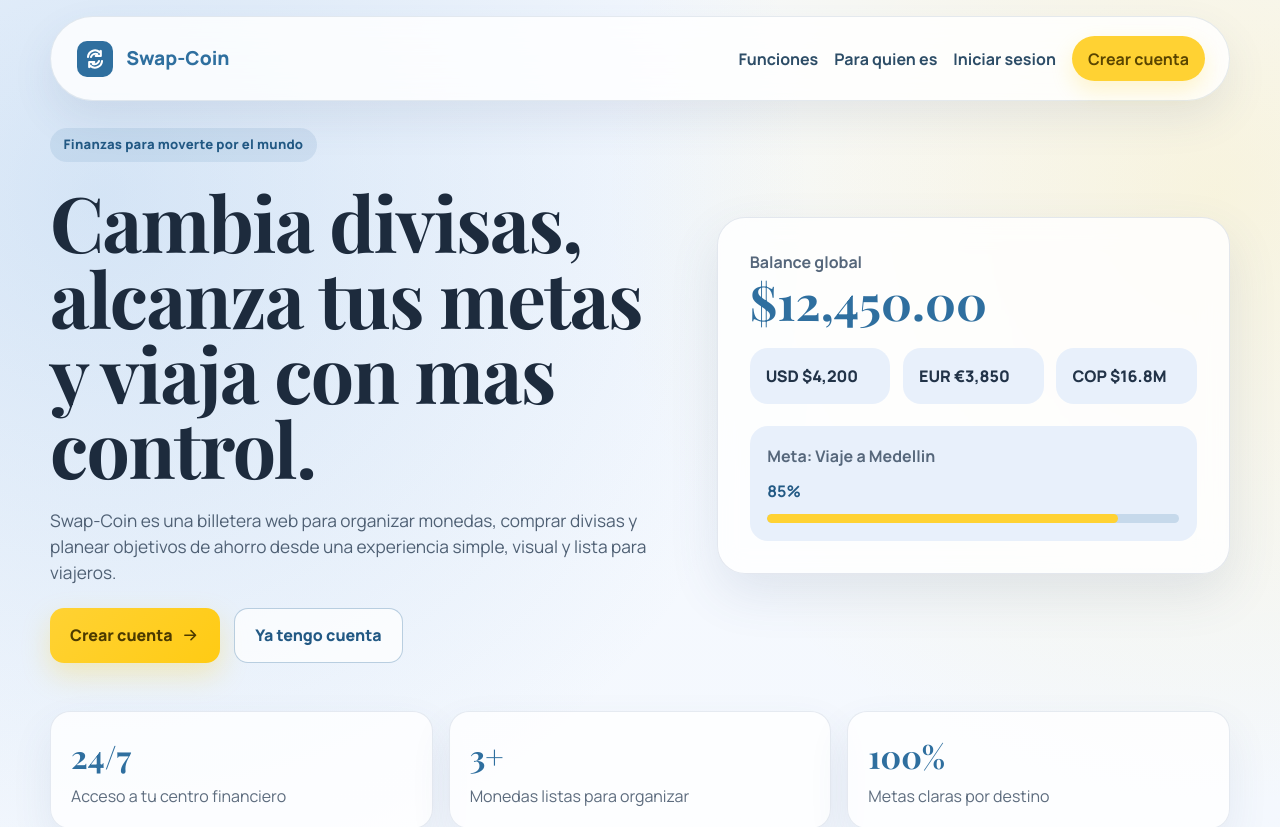
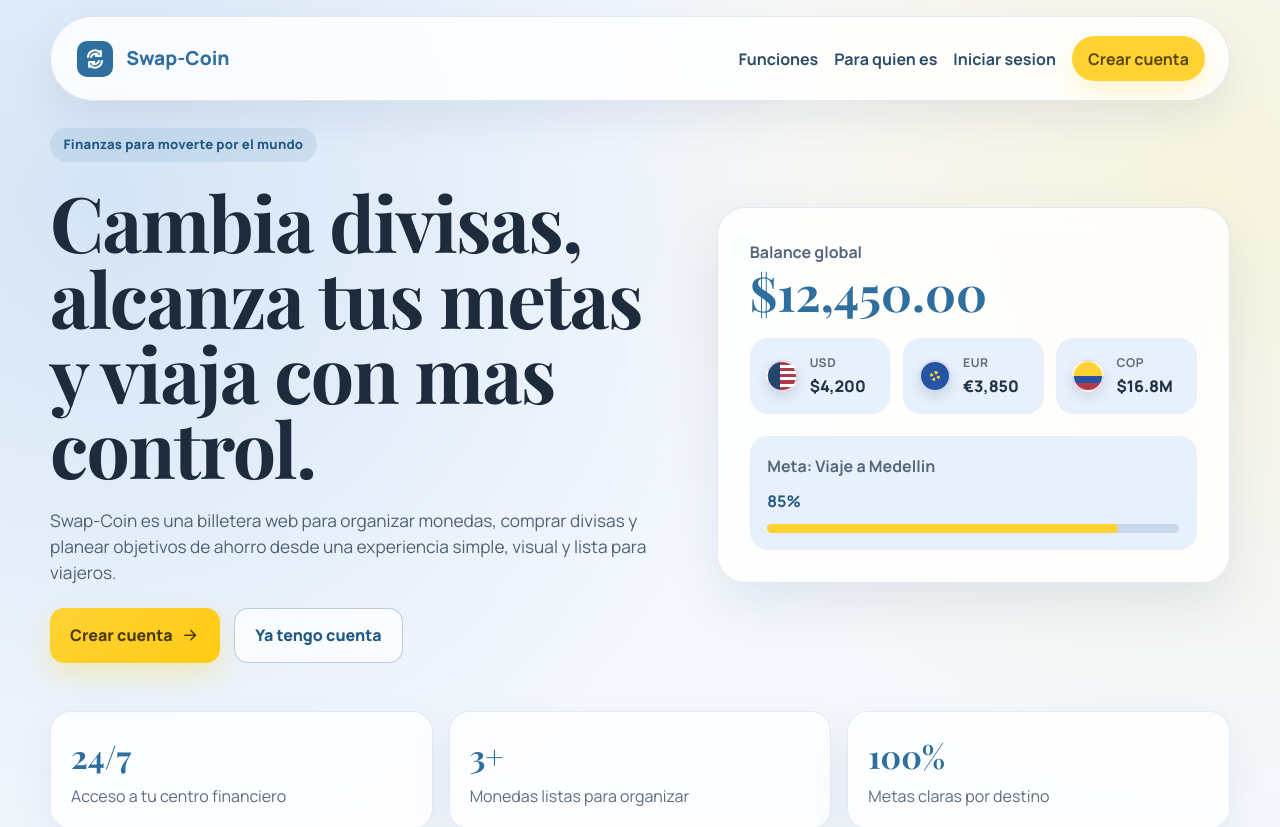
Before and after one commit to swapcoinn-droid/Swap-Coin-Frontend, a React (Vite) app: page / in a window 1280 px wide. Shown: the top 827 px of the page. Built offline with nearby package versions, Linux system fonts and the light colour scheme.

Commit message:
feat: add currency flag indicators

```diff
--- a/src/pages/landing/LandingPage.tsx
+++ b/src/pages/landing/LandingPage.tsx
@@ -33,6 +33,12 @@ const metrics = [
   { value: '24/7', label: 'Acceso a tu centro financiero' },
   { value: '3+', label: 'Monedas listas para organizar' },
   { value: '100%', label: 'Metas claras por destino' },
+]
+
+const currencies = [
+  { code: 'USD', amount: '$4,200', flag: 'us' },
+  { code: 'EUR', amount: '€3,850', flag: 'eu' },
+  { code: 'COP', amount: '$16.8M', flag: 'co' },
 ]
 
 export function LandingPage() {
@@ -81,9 +87,15 @@ export function LandingPage() {
             <strong>$12,450.00</strong>
           </div>
           <div className="landing-wallet__cards">
-            <span>USD $4,200</span>
-            <span>EUR €3,850</span>
-            <span>COP $16.8M</span>
+            {currencies.map((currency) => (
+              <span className="landing-wallet__currency" key={currency.code}>
+                <span className={`landing-flag landing-flag--${currency.flag}`} aria-hidden="true" />
+                <span>
+                  <strong>{currency.code}</strong>
+                  {currency.amount}
+                </span>
+              </span>
+            ))}
           </div>
           <div className="landing-wallet__goal">
             <span>Meta: Viaje a Medellin</span>
--- a/src/pages/landing/landing-page.css
+++ b/src/pages/landing/landing-page.css
@@ -180,16 +180,65 @@
   gap: 0.8rem;
 }
 
-.landing-wallet__cards span,
+.landing-wallet__cards > span,
 .landing-wallet__goal {
   border-radius: 18px;
   background: #e8f0fb;
 }
 
-.landing-wallet__cards span {
+.landing-wallet__cards > span {
   padding: 1rem;
   color: #223348;
   font-weight: 800;
+}
+
+.landing-wallet__currency {
+  display: flex;
+  align-items: center;
+  gap: 0.75rem;
+}
+
+.landing-wallet__currency > span:last-child {
+  display: grid;
+  gap: 0.1rem;
+}
+
+.landing-wallet__currency strong {
+  color: #5a6a7d;
+  font-size: 0.76rem;
+  letter-spacing: 0.05em;
+}
+
+.landing-flag {
+  width: 2rem;
+  height: 2rem;
+  border-radius: 50%;
+  flex: 0 0 auto;
+  border: 2px solid rgba(255, 255, 255, 0.8);
+  box-shadow: 0 5px 12px rgba(47, 83, 119, 0.16);
+}
+
+.landing-flag--us {
+  background:
+    linear-gradient(90deg, #24456f 0 42%, transparent 42%),
+    repeating-linear-gradient(180deg, #b23a48 0 11%, #fff 11% 22%);
+}
+
+.landing-flag--eu {
+  position: relative;
+  background: #2554a4;
+}
+
+.landing-flag--eu::before {
+  content: '';
+  position: absolute;
+  inset: 0.55rem;
+  border-radius: 50%;
+  border: 3px dotted #ffd233;
+}
+
+.landing-flag--co {
+  background: linear-gradient(180deg, #ffd233 0 50%, #2554a4 50% 75%, #b23a48 75%);
 }
 
 .landing-wallet__goal {
```
